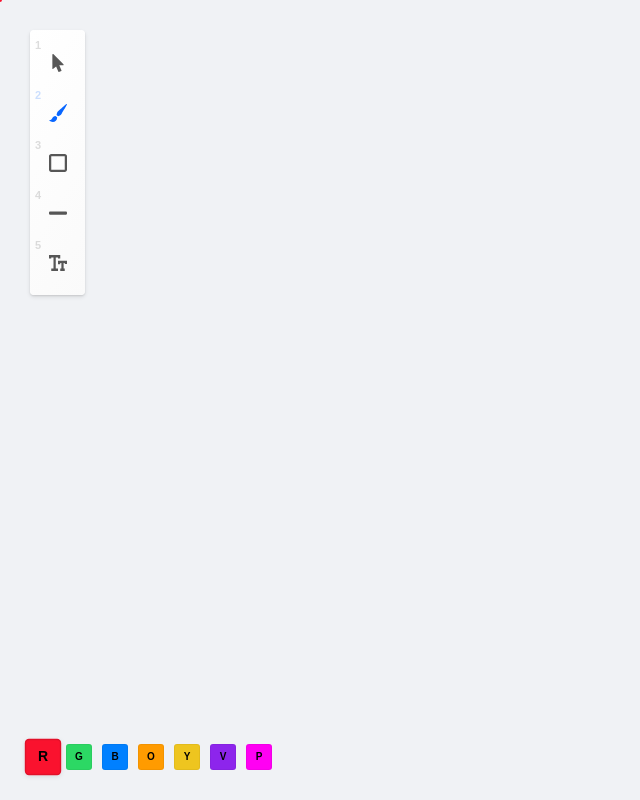
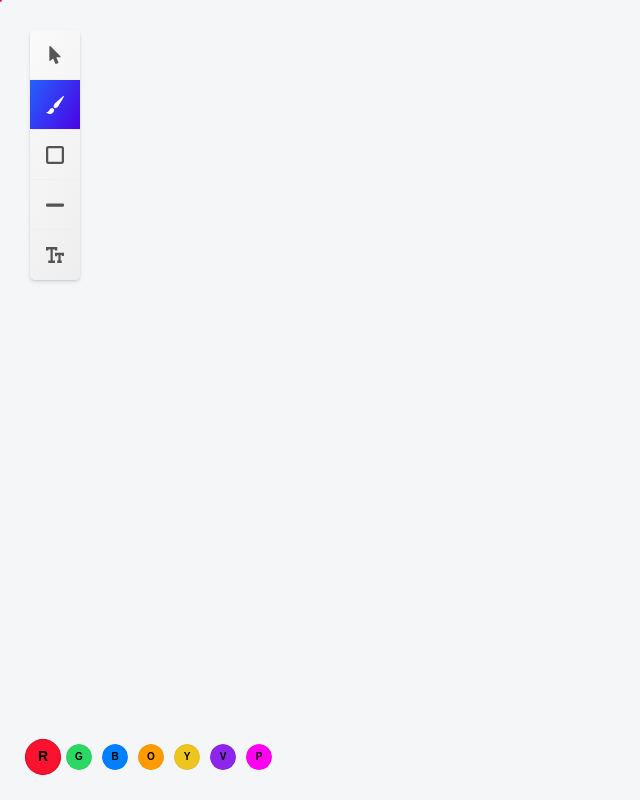
Before and after one commit to kartofelek007/electron-draw, an Electron app: page index.html in a window 1500 px wide. Shown: the whole page, without its empty margins (0-640 px from the left). Drawn offline with Linux system fonts and the light colour scheme.

Commit message:
poprawa gui

```diff
--- a/css/gui.css
+++ b/css/gui.css
@@ -1,20 +1,17 @@
 .gui {
     --color: #111;
-    --border-width: 1px;
-    --gap: 15px;
-
     position: absolute;
     left: 30px;
     top: 30px;
     display: flex;
     flex-direction: column;
-    gap: var(--gap);
     justify-content: center;
     z-index: 3;
-    background: linear-gradient(120deg, #fff, #fafafa);
+    background: linear-gradient(120deg, #fafafa, #eee);
     box-shadow: 0 2px 4px rgba(0 0 0 / 0.1), 0 1px 2px rgba(0 0 0 / 0.1);
-    padding: 15px 10px;
-    border-radius: 4px;
+    padding:0;
+    border-radius: 5px;
+    overflow: hidden;
 }
 
 .gui * {
@@ -28,14 +25,19 @@
 }
 
 .gui-el {
-    width: 35px;
-    height: 35px;
+    height: 50px;
+    width: 50px;
     display: inline-flex;
     justify-content: center;
     align-items: center;
     position: relative;
     opacity: 0.7;
     cursor: pointer;
+    border-bottom: 1px solid #eee;
+}
+
+.gui-el:last-child {
+    border: 0;
 }
 
 .gui-el-with-color {
@@ -85,11 +87,13 @@
     font-size: 11px;
     font-weight: bold;
     opacity: 0.2;
+    display: none;
 }
 
 .gui-el.active {
     opacity: 1;
-    --color: #0866FF;
+    --color: #fff;
+    background: linear-gradient(120deg, #2363FD, #4C01E5);
 }
 
 .gui-el.active .gui-el__bg {
@@ -118,6 +122,8 @@
     position: relative;
     width: 26px;
     height: 26px;
+    border-radius: 50%;
+    overflow: hidden;
 }
 
 .color-help-icons-el__key {
@@ -141,7 +147,7 @@
     height: 100%;
     display: inline-block;
     background: var(--color);
-    border-radius: 3px;
+    border-radius: 50%;
     box-shadow: inset 0 0 0 1px rgba(0 0 0 / 0.05);
 }
 
--- a/css/style.css
+++ b/css/style.css
@@ -6,7 +6,7 @@ body {
     margin: 0;
     height: 100vh;
     overflow: hidden;
-    background: #F0F2F5;
+    background: #f4f6f8;
 }
 
 body.white-board-mode {
```
